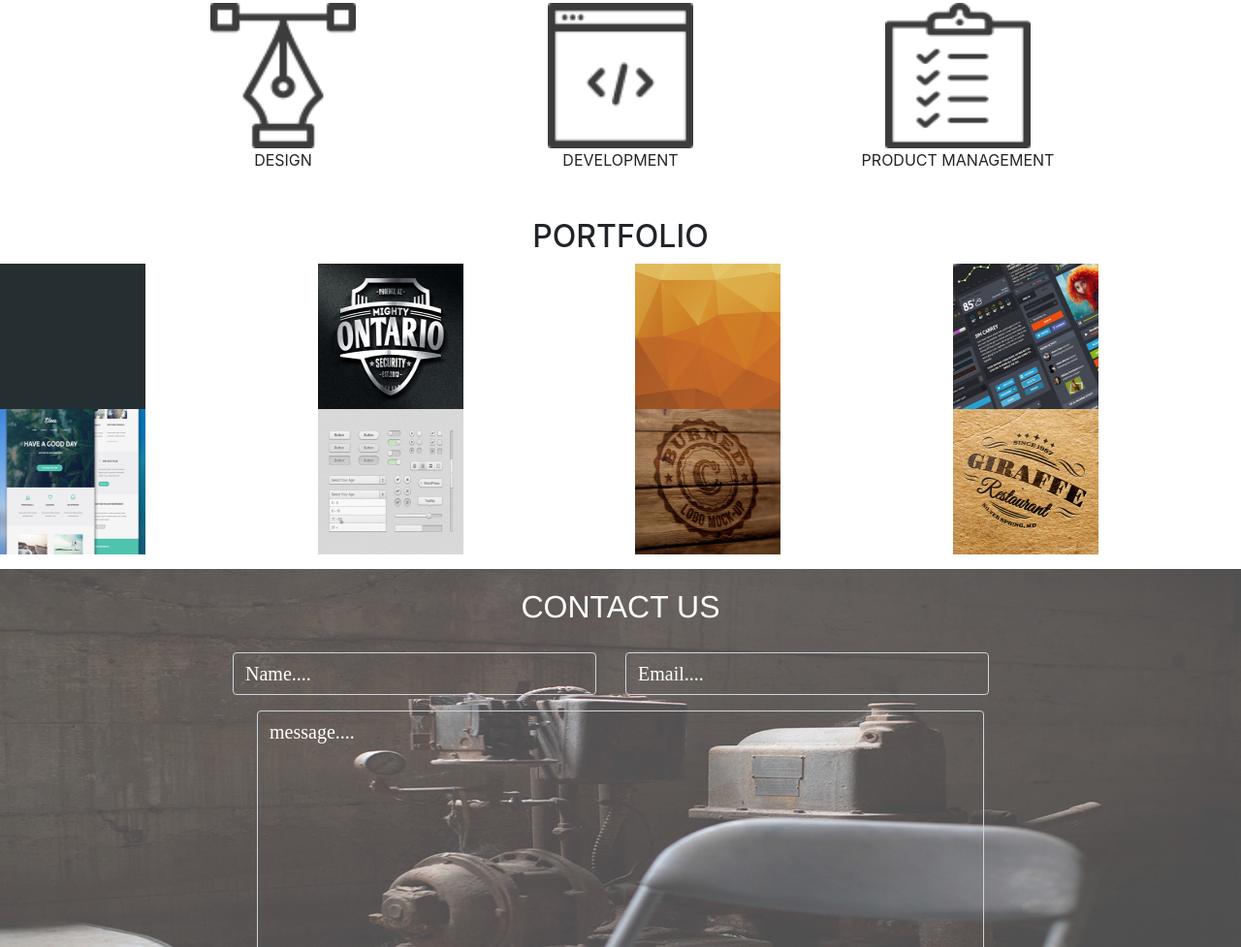
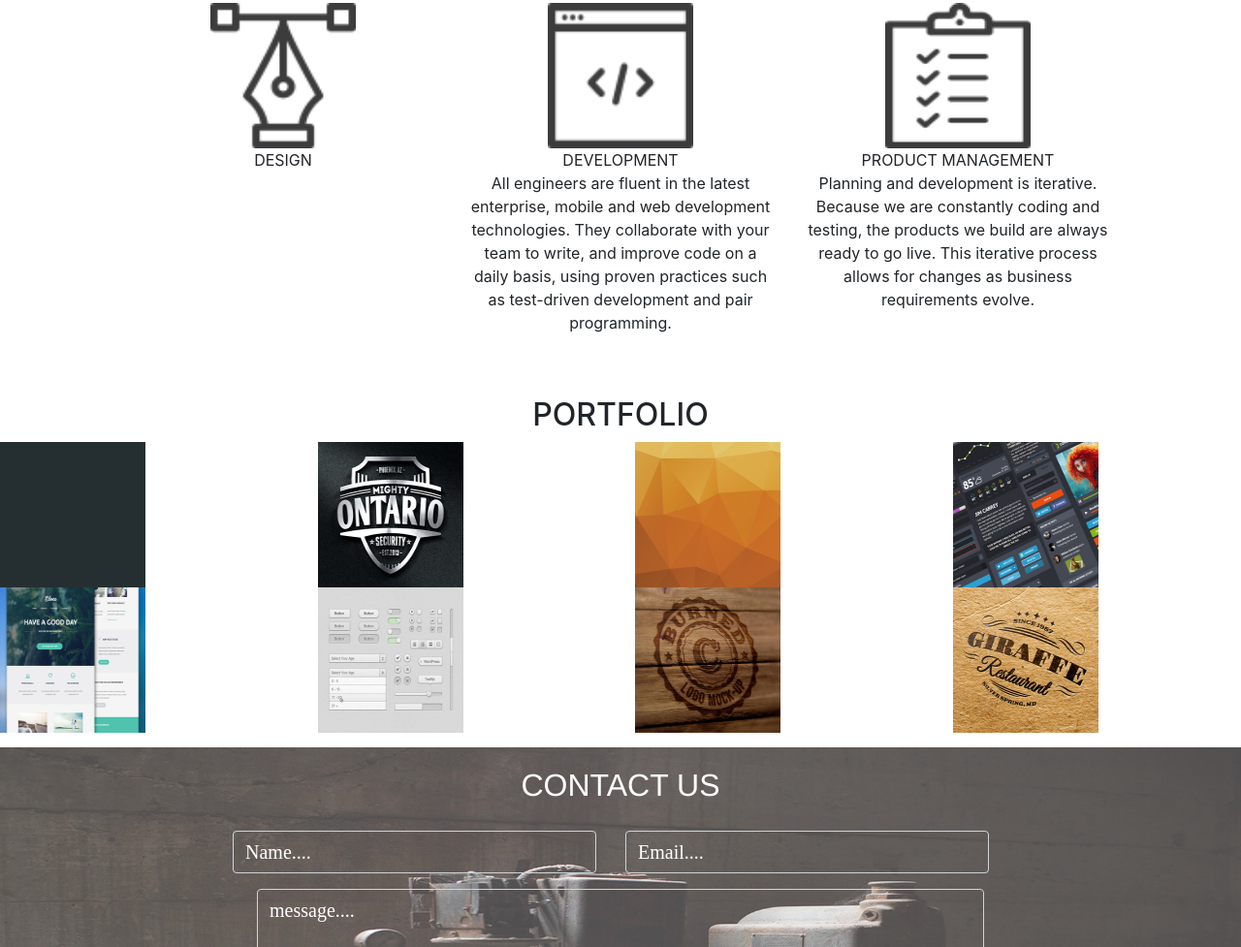
Before and after one commit to Nabuuso/DELANI_STUDIO, a plain HTML site: page index.html in a window 1280 px wide. Shown: the part 1349-2326 px from the top of the page at 97% size. Drawn offline with nearby package versions, Linux system fonts and the light colour scheme.

Commit message:
changes in the files

```diff
--- a/index.html
+++ b/index.html
@@ -53,14 +53,24 @@
                     <div class="col-md-4">
                         <img src="./studio/assets/services_icons/design_icon.png" alt="">
                         <div>DESIGN</div>
+                        <p id="design"> Our design practice offers a full range of services including brand strategy, interaction and visual design and user experience testing.
+                            Throughout your project, our designers create and implement visual design and workflows, solicit user feedback and work with you to make sure what gets built is what is needed.
+                        </p>
                     </div>
                     <div class="col-md-4">
                         <img src="./studio/assets/services_icons/dev_icon.png" alt="">
                         <div>DEVELOPMENT</div>
+                        <p>All engineers are fluent in the latest enterprise, mobile and web development technologies.
+                            They collaborate with your team to write, and improve code on a daily basis,
+                            using proven practices such as test-driven development and pair programming.
+                        </p>
                     </div>
                     <div class="col-md-4">
                         <img src="./studio/assets/services_icons/product_icon.png" alt="">
                         <div>PRODUCT MANAGEMENT</div>
+                        <p>Planning and development is iterative. Because we are constantly coding and testing, the products we build are always ready to go live.
+                            This iterative process allows for changes as business requirements evolve.
+                        </p>
                     </div>
                 </div>
             </div>
--- a/scripts/main.js
+++ b/scripts/main.js
@@ -1 +1,3 @@
-$document()
+$(document).ready(function(){
+    $('#design').toggle();
+});
```
Lines whose indentation alone changed are shown as unchanged.
